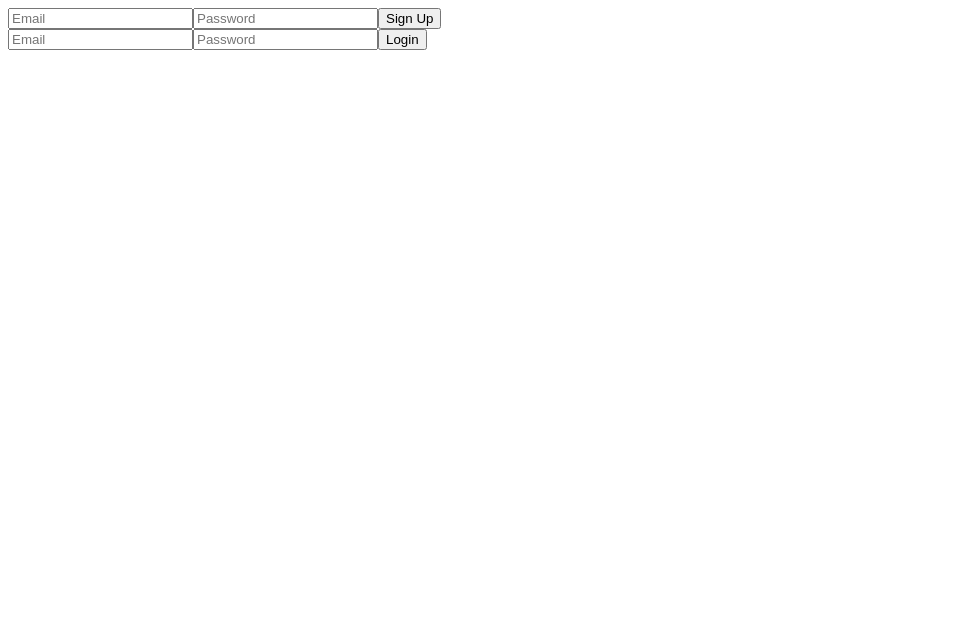
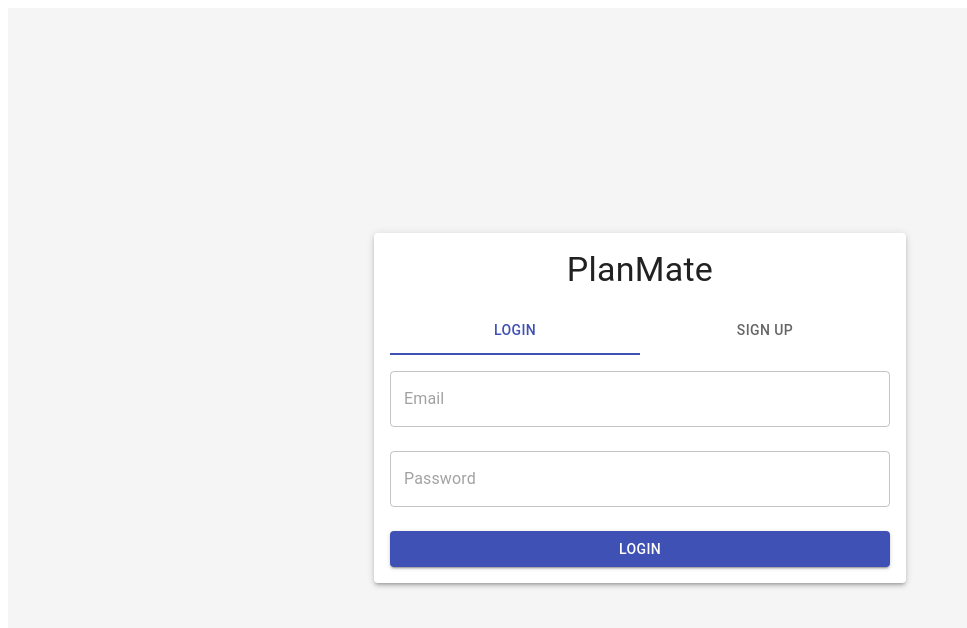
Before and after one commit to halghasra/PlanMate, a React (Create React App) app: page / in a window 1280 px wide. Shown: the top 628 px of the page, without its empty margins (0-967 px from the left). Built offline with nearby package versions, Linux system fonts and the light colour scheme; no server answers.

Commit message:
Improved UI using MUI Library and finalised login screen

```diff
--- a/src/App.js
+++ b/src/App.js
@@ -1,7 +1,6 @@
 import React, { Component } from 'react';
 import { auth } from './firebase';
-import SignUp from './components/SignUp';
-import Login from './components/Login';
+import Auth from './components/Auth';
 //import './App.css'; will be added later once I define App.css
 //import TaskList from './components/TaskList' testing completed, this will be disabled until the tasklist is used again
 
@@ -18,20 +17,8 @@ class App extends Component {
 
   render() {
     const { user } = this.state;
-
-    return (
-      <div>
-        {user ? (
-          <p>Welcome, {user.email}</p>
-        ) : (
-          <div>
-            <SignUp />
-            <Login />
-          </div>
-        )}
-      </div>
-    );
-  }
+    return user ? <p>Welcome, {user.email}</p> : <Auth />;
+  } //Replaced SignUp and Login with Auth
 }
 
 /*
--- /dev/null
+++ b/src/components/Auth.js
@@ -0,0 +1,59 @@
+import React, { Component } from 'react';
+import { Paper, Tabs, Tab, Typography, Box, Snackbar, Alert } from '@mui/material';
+import Login from './Login';
+import SignUp from './SignUp';
+//import Alert from '@mui/lab/Alert';
+
+class Auth extends Component {
+  state = { value: 0, error: null };
+
+  handleChange = (event, newValue) => {
+    this.setState({ value: newValue });
+  };
+
+  handleError = (error) => {
+    this.setState({ error });
+  };
+
+  handleClose = () => {
+    this.setState({ error: null });
+  };
+
+  render() {
+    const { value, error } = this.state;
+    return (
+      <Box
+        display="flex"
+        justifyContent="center"
+        alignItems="center"
+        minHeight="100vh"
+        bgcolor="grey.100"
+      >
+        <Paper elevation={3} sx={{ width: '90%', maxWidth: '500px', p: 2 }}>
+          <Box textAlign="center" pb={2}>
+            <Typography variant="h4">PlanMate</Typography>
+          </Box>
+          <Tabs
+            value={value}
+            onChange={this.handleChange}
+            variant="fullWidth"
+            indicatorColor="primary"
+            textColor="primary"
+            aria-label="login and sign up tabs"
+          >
+            <Tab label="Login" />
+            <Tab label="Sign Up" />
+          </Tabs>
+          {value === 0 ? <Login handleError={this.handleError} /> : <SignUp handleError={this.handleError} />}
+          <Snackbar open={Boolean(error)} autoHideDuration={6000} onClose={this.handleClose}>
+            <Alert onClose={this.handleClose} severity="error" sx={{ width: '100%' }}>
+              {error}
+            </Alert>
+          </Snackbar>
+        </Paper>
+      </Box>
+    );
+  }
+}
+
+export default Auth;
--- a/src/components/Login.js
+++ b/src/components/Login.js
@@ -1,5 +1,6 @@
 import React, { Component } from 'react';
 import { auth } from '../firebase';
+import { Button, TextField } from '@mui/material'; //Adding MUI components styling
 
 class Login extends Component {
     state = { email: '', password: '', error: null };
@@ -15,34 +16,37 @@ class Login extends Component {
         try {
             await auth.signInWithEmailAndPassword(email, password);
         } catch (error) {
-            this.setState({ error: error.message });
+            this.props.handleError(error.message);
         }
     };
 
     render() {
-        const { email, password, error } = this.state;
-
+        const { email, password } = this.state;
         return (
-            <div>
           <form onSubmit={this.handleSubmit}>
-                    <input
+            <TextField
+              fullWidth
+              margin="normal"
               name="email"
-                        type="email"
               placeholder="Email"
               value={email}
-                        onChange={this.handleInputchange}
+              onChange={this.handleInputChange}
+              required
             />
-                    <input
+            <TextField
+              fullWidth
+              margin="normal"
               name="password"
-                     type="password"
               placeholder="Password"
               value={password}
               onChange={this.handleInputChange}
+              required
+              type="password"
             />
-                    {error ? <p>{error}</p> : null}
-                    <button type="submit">Login</button>
+            <Button type="submit" fullWidth variant="contained" sx={{ mt: 2 }}>
+              Login
+            </Button>
           </form>
-            </div>
         );
     }
 }
--- a/src/components/SignUp.js
+++ b/src/components/SignUp.js
@@ -1,5 +1,7 @@
 import React, { Component } from 'react';
 import { auth } from '../firebase';
+import { Button, TextField } from '@mui/material'; //Adding MUI components styling
+
 
 class SignUp extends Component {
     state = { email: '', password: '', error: null };
@@ -15,34 +17,37 @@ class SignUp extends Component {
         try {
             await auth.createUserWithEmailAndPassword(email, password);
         } catch (error) {
-            this.setState({ error: error.message });
+            this.props.handleError(error.message);
         }
     };
 
     render() {
-        const { email, password, error } = this.state;
-
+        const { email, password } = this.state;
         return (
-            <div>
           <form onSubmit={this.handleSubmit}>
-                    <input
+            <TextField
+              fullWidth
+              margin="normal"
               name="email"
-                        type="email"
               placeholder="Email"
               value={email}
               onChange={this.handleInputChange}
+              required
             />
-                    <input
+            <TextField
+              fullWidth
+              margin="normal"
               name="password"
-                        type="password"
               placeholder="Password"
               value={password}
               onChange={this.handleInputChange}
+              required
+              type="password"
             />
-                    {error ? <p>{error}</p> : null}
-                    <button type="submit">Sign Up</button>
+            <Button type="submit" fullWidth variant="contained" sx={{ mt: 2 }}>
+              Sign Up
+            </Button>
           </form>
-            </div>
         );
     }
 }
--- a/src/index.js
+++ b/src/index.js
@@ -2,13 +2,24 @@ import React from 'react';
 import ReactDOM from 'react-dom';
 import './index.css';
 import App from './App';
-//import reportWebVitals from './reportWebVitals';
+import { createTheme, ThemeProvider } from '@mui/material/styles';
+
+const theme = createTheme({
+  palette: {
+    primary: {
+      main: '#3f51b5',
+    },
+    secondary: {
+      main: '#f50057',
+    },
+  },
+});
 
 ReactDOM.render(
   <React.StrictMode>
-    <App />
+    <ThemeProvider theme={theme}>
+      <App />
+    </ThemeProvider>
   </React.StrictMode>,
   document.getElementById('root')
 );
-
-//reportWebVitals();
```
Lines whose indentation alone changed are shown as unchanged.
